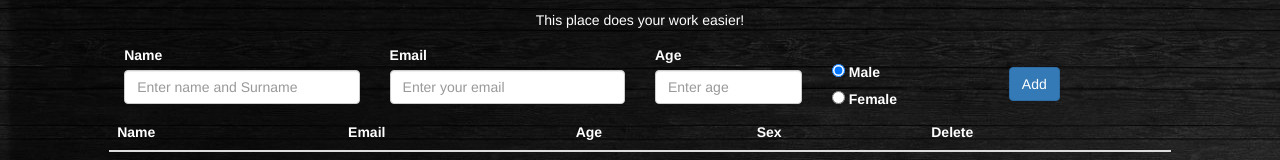
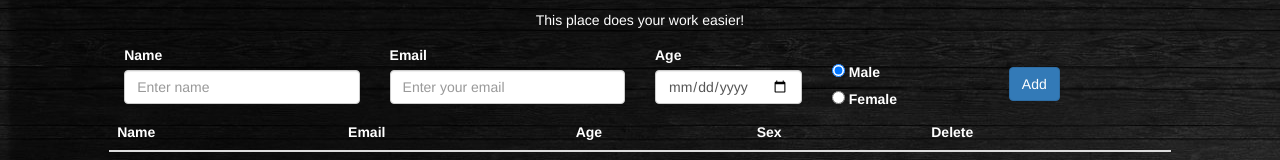
Before and after one commit to Luky843/SchoolProject, a plain HTML site: page index.html in a window 1280 px wide. Shown: the part 132-292 px from the top of the page. Drawn offline with nearby package versions, Linux system fonts and the light colour scheme.

Commit message:
Age placehorder and input type was changed.

```diff
--- a/index.html
+++ b/index.html
@@ -51,7 +51,7 @@
                 <div class="form-group white">
                     <div class="col-lg-3">
                         <label>Name</label>
-                        <input type="text" class="form-control" id="Name" placeholder="Enter name and Surname">
+                        <input type="text" class="form-control" id="Name" placeholder="Enter name">
                         <div id="er1"></div>
                     </div>
                     <div class="col-lg-3">
@@ -61,7 +61,7 @@
                     </div>
                     <div class="col-lg-2">
                         <label>Age</label>
-                        <input type="number" class="form-control" id="Age" placeholder="Enter age">
+                        <input type="date" class="form-control" id="Age" placeholder="dd-mm-yyyy">
                         <div id="AgeErr"></div>
                     </div>
                     <div class="form-check">
```
